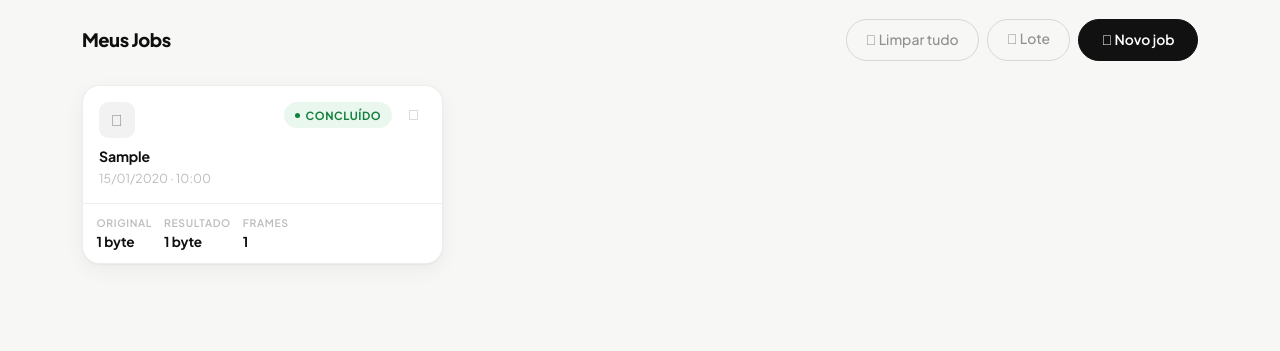
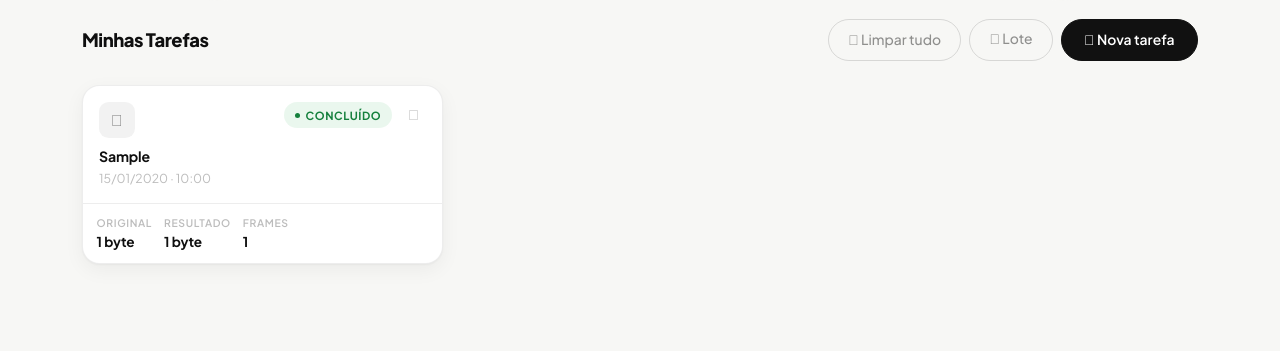
Before and after one commit to pedrohenriqueperes/media_tools, a Django app: template templates/core/dashboard.html in a window 1280 px wide. Shown: the part 69-420 px from the top of the page. Run offline with Django 5.2, Linux system fonts and the light colour scheme; the template is opened without the code that fills it: most values are stand-ins (such as "Sample title", 1, 10 or a date in 2020); parts of the project's set-up code (start-up, migrations or seed data) failed here and were passed over; some libraries are stand-ins or nearby versions.

Commit message:
docs: update README; rename 'job' to 'tarefa' in UI templates
- README: remove Celery from requirements (cleanup uses threading),
  update cleanup section to reflect background thread approach,
  remove celery worker command, update structure and routes
- Templates: 'Meus Jobs' -> 'Minhas Tarefas', 'Novo job' -> 'Nova tarefa',
  toast and tooltip text updated throughout dashboard and submit

Co-Authored-By: Claude Sonnet 4.6 <noreply@anthropic.com>

```diff
--- a/templates/core/dashboard.html
+++ b/templates/core/dashboard.html
@@ -4,7 +4,7 @@
 
 {% block content %}
 <div class="page-header">
-  <h1 class="page-header-title">Meus Jobs</h1>
+  <h1 class="page-header-title">Minhas Tarefas</h1>
   <div class="d-flex gap-2">
     {% if page.object_list %}
     <button id="clear-all-btn" class="btn btn-outline-secondary">
@@ -15,7 +15,7 @@
       <i class="ri-folders-line"></i> Lote
     </a>
     <a href="{% url 'submit_job' %}" class="btn btn-primary">
-      <i class="ri-add-line"></i> Novo job
+      <i class="ri-add-line"></i> Nova tarefa
     </a>
   </div>
 </div>
@@ -57,7 +57,7 @@
                 <button class="delete-job-btn"
                         data-pk="{{ job.pk }}"
                         data-url="{% url 'delete_job' job.pk %}"
-                        title="Excluir job">
+                        title="Excluir tarefa">
                   <i class="ri-close-line"></i>
                 </button>
               </div>
@@ -129,7 +129,7 @@
 {% else %}
   <div class="empty-state">
     <div class="empty-icon"><i class="ri-inbox-2-line"></i></div>
-    <p class="empty-title">Nenhum job ainda</p>
+    <p class="empty-title">Nenhuma tarefa ainda</p>
     <p class="empty-sub">Envie uma imagem ou vídeo para começar a processar.</p>
     <a href="{% url 'submit_job' %}" class="btn btn-primary mt-2">Enviar primeiro arquivo</a>
   </div>
@@ -377,7 +377,7 @@
       e.stopPropagation();
       const pk  = btn.dataset.pk;
       const url = btn.dataset.url;
-      showToast('Excluir este job?', () => {
+      showToast('Excluir esta tarefa?', () => {
         fetch(url, { method: 'POST', headers: { 'X-CSRFToken': CSRF } })
           .then(r => r.json())
           .then(data => {
@@ -397,7 +397,7 @@
   const clearAllBtn = document.getElementById('clear-all-btn');
   if (clearAllBtn) {
     clearAllBtn.addEventListener('click', () => {
-      showToast('Excluir todos os jobs?', () => {
+      showToast('Excluir todas as tarefas?', () => {
         fetch('{% url "clear_jobs" %}', { method: 'POST', headers: { 'X-CSRFToken': CSRF } })
           .then(r => r.json())
           .then(data => { if (data.ok) window.location.reload(); });
--- a/templates/core/submit.html
+++ b/templates/core/submit.html
@@ -1,5 +1,5 @@
 {% extends 'base.html' %}
-{% block title %}Novo Job — MediaTools{% endblock %}
+{% block title %}Nova Tarefa — MediaTools{% endblock %}
 {% block meta_robots %}noindex, nofollow{% endblock %}
 
 {% block content %}
@@ -11,7 +11,7 @@
   <div class="col-12 col-md-8 col-lg-6">
 
     <div class="card p-4">
-      <h1 class="submit-title">Novo job</h1>
+      <h1 class="submit-title">Nova tarefa</h1>
       <p class="submit-sub">Envie uma imagem ou vídeo e escolha o tipo de processamento.</p>
 
       <form id="upload-form" method="post" enctype="multipart/form-data" novalidate>
```
Also changed, not shown: README.md.
